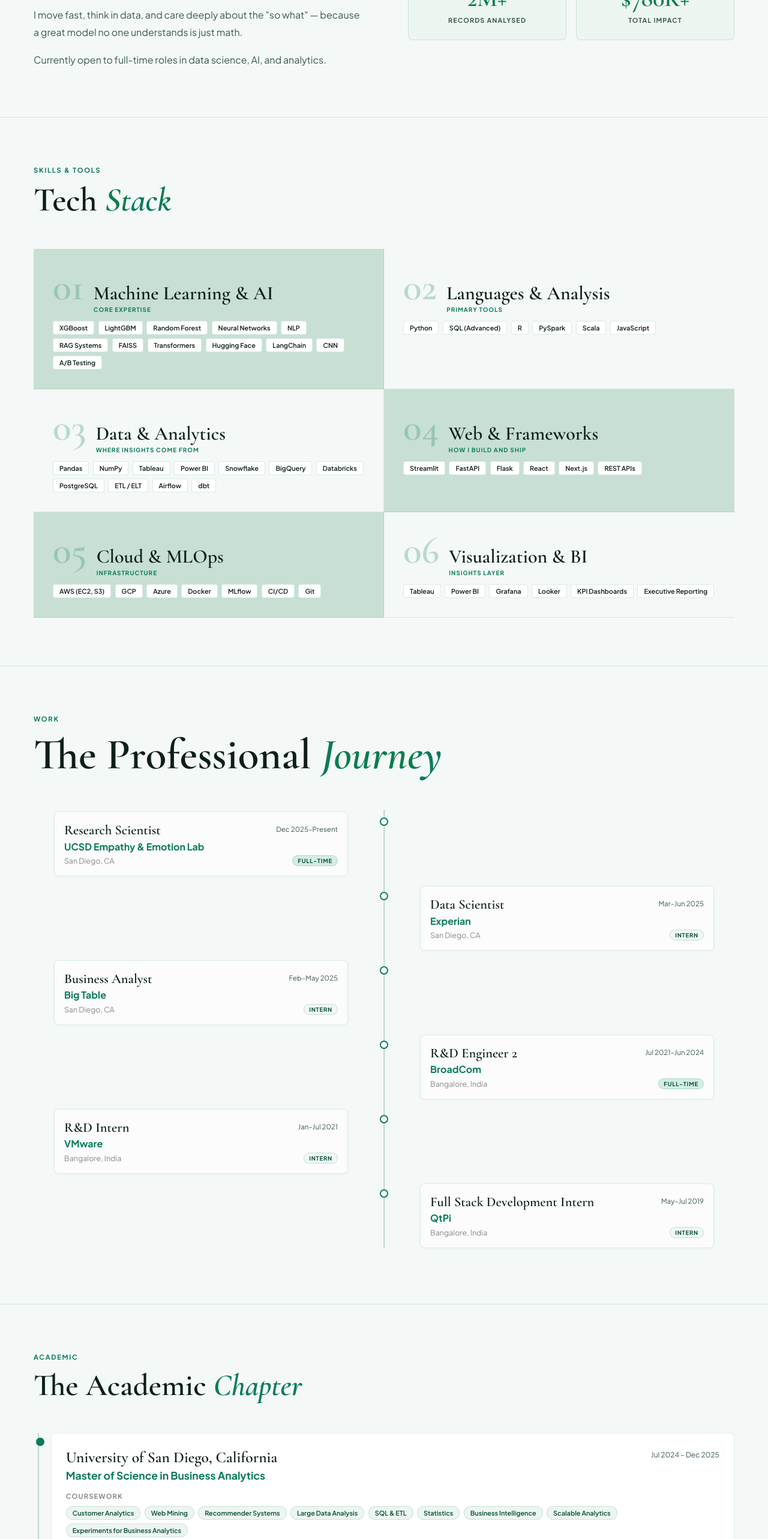
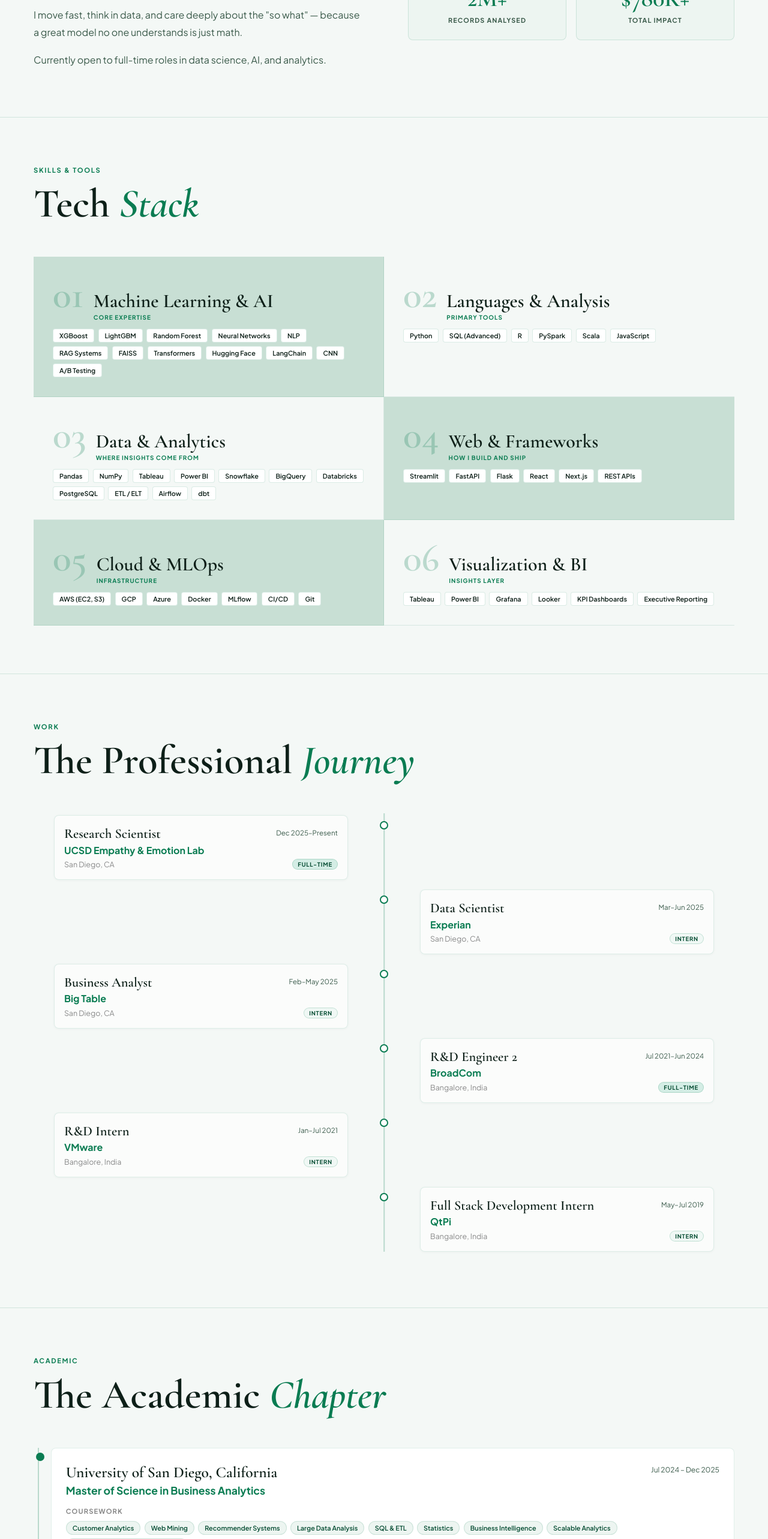
Before and after one commit to Krithikap019/ai-portfolio, a Next.js app: page / in a window 1280 px wide. Shown: the part 1704-4270 px from the top of the page at 60% size. Built offline with nearby package versions, Linux system fonts and the light colour scheme.

Commit message:
Tech Stack 2

```diff
--- a/app/page.jsx
+++ b/app/page.jsx
@@ -317,7 +317,7 @@ export default function Home() {
 {/* Tech Stack */}
       <section style={{ padding: "5rem 3.5rem", borderTop: "1px solid rgba(10,124,82,0.15)" }}>
         <p style={{ fontSize: "0.7rem", fontWeight: 700, letterSpacing: "0.15em", textTransform: "uppercase", color: "#0a7c52", marginBottom: "0.6rem" }}>Skills & Tools</p>
-        <h2 style={{ fontFamily: "'Cormorant Garamond', serif", fontSize: "3.5rem", fontWeight: 700, marginBottom: "3rem" }}>Tech <em style={{ color: "#0a7c52", fontStyle: "italic" }}>Stack</em></h2>
+        <h2 style={{ fontFamily: "'Cormorant Garamond', serif", fontSize: "4.2rem", fontWeight: 700, marginBottom: "3rem" }}>Tech <em style={{ color: "#0a7c52", fontStyle: "italic" }}>Stack</em></h2>
         <div style={{ display: "grid", gridTemplateColumns: "1fr 1fr", gap: "0" }}>
           {[
             { num: "01", title: "Machine Learning & AI", sub: "Core expertise", skills: ["XGBoost", "LightGBM", "Random Forest", "Neural Networks", "NLP", "RAG Systems", "FAISS", "Transformers", "Hugging Face", "LangChain", "CNN", "A/B Testing"] },
@@ -350,14 +350,14 @@ export default function Home() {
       {/* Experience */}
       <section id="experience" style={{ padding: "5rem 3.5rem", borderTop: "1px solid rgba(10,124,82,0.15)" }}>
         <p style={{ fontSize: "0.7rem", fontWeight: 700, letterSpacing: "0.15em", textTransform: "uppercase", color: "#0a7c52", marginBottom: "0.6rem" }}>Work</p>
-        <h2 style={{ fontFamily: "'Cormorant Garamond', serif", fontSize: "4.5rem", fontWeight: 700, marginBottom: "3rem" }}>The Professional <em style={{ color: "#0a7c52", fontStyle: "italic" }}>Journey</em></h2>
+        <h2 style={{ fontFamily: "'Cormorant Garamond', serif", fontSize: "4.2rem", fontWeight: 700, marginBottom: "3rem" }}>The Professional <em style={{ color: "#0a7c52", fontStyle: "italic" }}>Journey</em></h2>
         <ExperienceTimeline />
       </section>
 
 {/* Education */}
       <section style={{ padding: "5rem 3.5rem", borderTop: "1px solid rgba(10,124,82,0.15)" }}>
         <p style={{ fontSize: "0.7rem", fontWeight: 700, letterSpacing: "0.15em", textTransform: "uppercase", color: "#0a7c52", marginBottom: "0.6rem" }}>Academic</p>
-        <h2 style={{ fontFamily: "'Cormorant Garamond', serif", fontSize: "3.2rem", fontWeight: 700, marginBottom: "3rem" }}>The Academic <em style={{ color: "#0a7c52", fontStyle: "italic" }}>Chapter</em></h2>
+        <h2 style={{ fontFamily: "'Cormorant Garamond', serif", fontSize: "4.2rem", fontWeight: 700, marginBottom: "3rem" }}>The Academic <em style={{ color: "#0a7c52", fontStyle: "italic" }}>Chapter</em></h2>
         <div style={{ position: "relative", paddingLeft: "1.8rem" }}>
           <div style={{ position: "absolute", left: "7px", top: 0, bottom: 0, width: "1.5px", background: "rgba(10,124,82,0.25)" }} />
           {[
```
